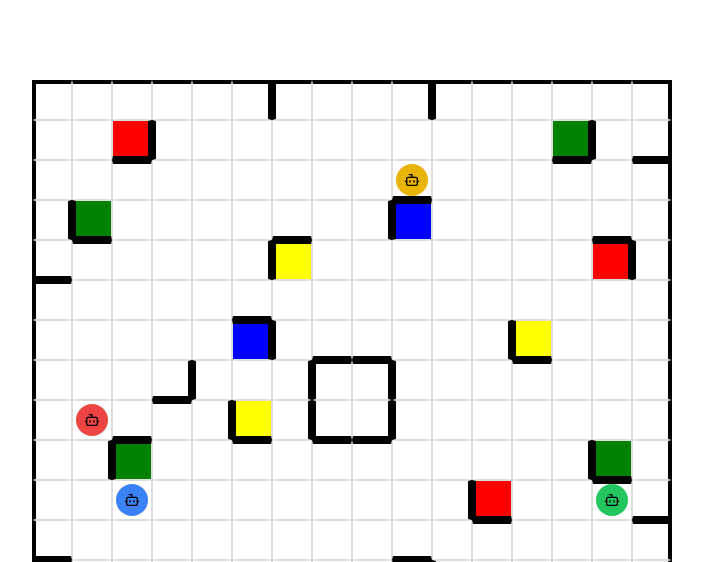
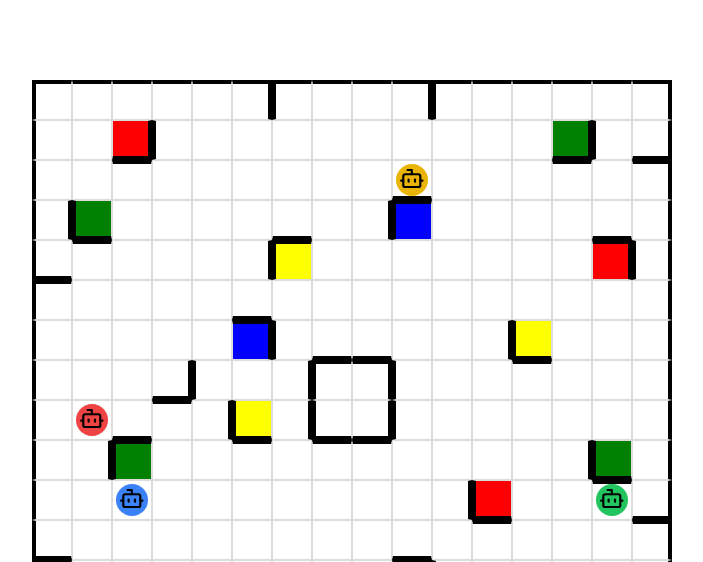
Before and after one commit to briansmiley/ricochet-robots-react, a React (Vite) app: page / in a window 1280 px wide. Shown: the top 562 px of the page, without its empty margins (288-991 px from the left). Built offline with nearby package versions, Linux system fonts and the light colour scheme.

Commit message:
resizes robot icon

```diff
--- a/src/components/Robot.tsx
+++ b/src/components/Robot.tsx
@@ -15,7 +15,7 @@ export const Robot = ({ color }: RobotProps) => {
     return (
         <div className={`size-[80%] rounded-full flex justify-center items-center ${ROBOT_COLOR_CLASSES[color]}`}
         >
-            <BotIcon className="size-[50%]" />
+            <BotIcon className="size-[80%] -translate-y-[5%]" />
         </div>
     );
 };
```
